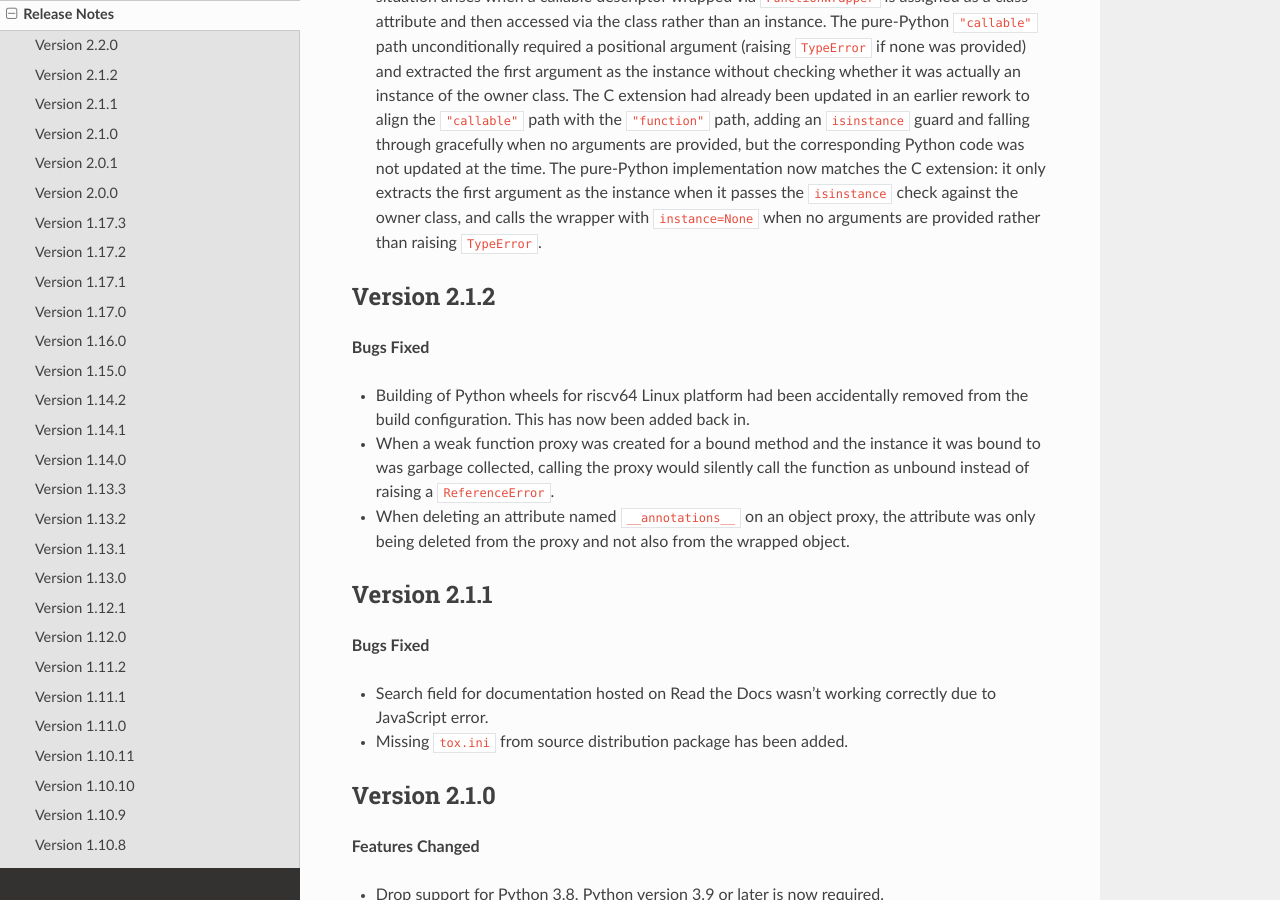
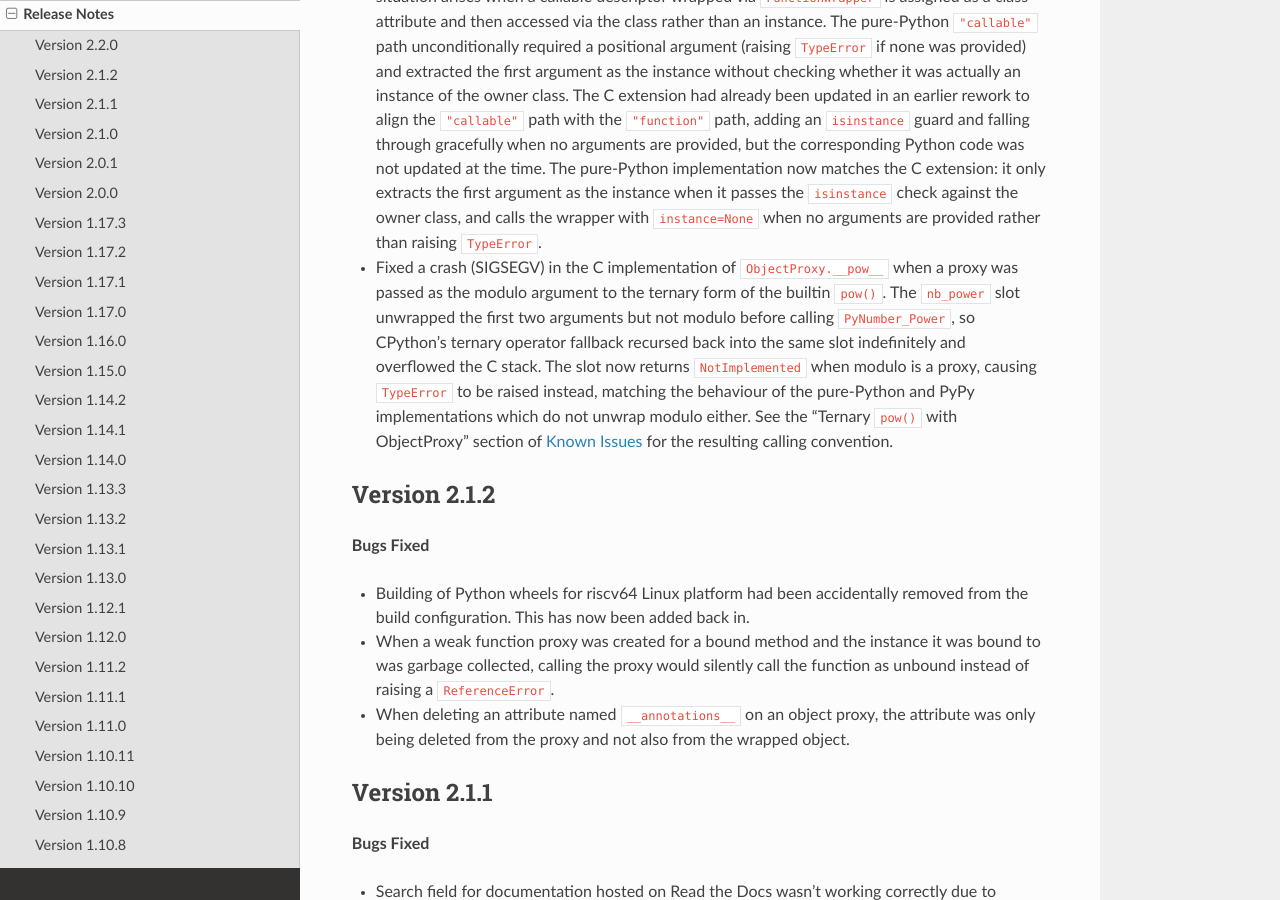
Before and after one commit to GrahamDumpleton/wrapt, a Sphinx documentation site: the page built from docs/changes.rst, in a window 1280 px wide and 900 px high, scrolled down 5304 px. Built offline with Sphinx 7.4.7 and the Read the Docs theme 3.1.0, drawn with Linux system fonts in a browser that asks for light colours.

Commit message:
Note the ternary pow() segfault fix in 2.2.0 changelog
Add an entry under Version 2.2.0 Bugs Fixed for the ObjectProxy
ternary pow() modulo crash fixed in the previous commit, cross
referencing the new issues.rst section that documents the calling
convention.

```diff
--- a/docs/changes.rst
+++ b/docs/changes.rst
@@ -305,6 +305,17 @@ their help is much appreciated.
   against the owner class, and calls the wrapper with ``instance=None`` when
   no arguments are provided rather than raising ``TypeError``.
 
+* Fixed a crash (SIGSEGV) in the C implementation of ``ObjectProxy.__pow__``
+  when a proxy was passed as the modulo argument to the ternary form of the
+  builtin ``pow()``. The ``nb_power`` slot unwrapped the first two arguments
+  but not modulo before calling ``PyNumber_Power``, so CPython's ternary
+  operator fallback recursed back into the same slot indefinitely and
+  overflowed the C stack. The slot now returns ``NotImplemented`` when modulo
+  is a proxy, causing ``TypeError`` to be raised instead, matching the
+  behaviour of the pure-Python and PyPy implementations which do not unwrap
+  modulo either. See the "Ternary ``pow()`` with ObjectProxy" section of
+  :doc:`issues` for the resulting calling convention.
+
 Version 2.1.2
 -------------
 
```
